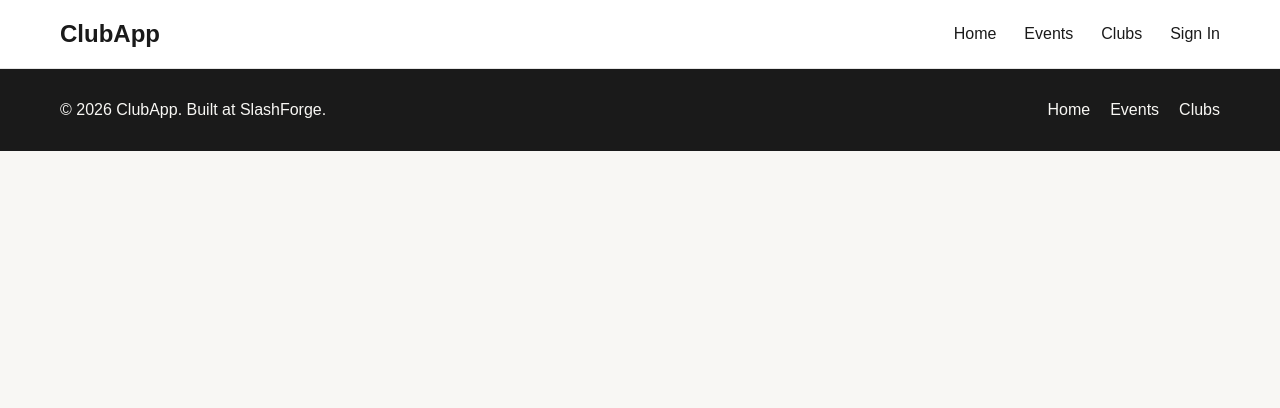
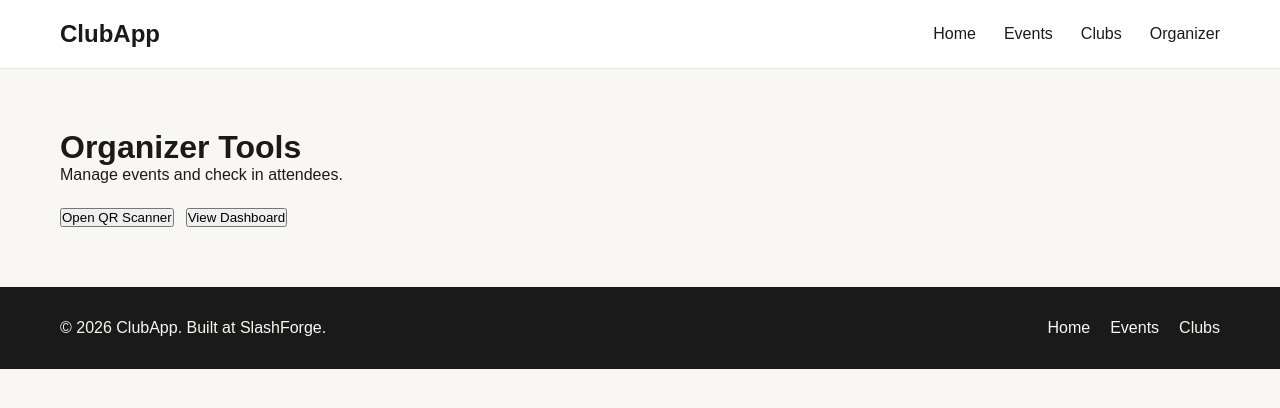
Before and after one commit to AdityaAjay07/SlashForge, a React (Vite) app: page /organizer in a window 1280 px wide. Shown: the top 408 px of the page. Built offline with nearby package versions, Linux system fonts and the light colour scheme; no server answers; the database is empty.

Commit message:
Add organizer page, dashboard page, remove accidental zip file

```diff
--- a/src/App.jsx
+++ b/src/App.jsx
@@ -8,6 +8,8 @@ import { supabase } from './supabaseClient'
 import Events from './pages/Events'
 import EventDetail from './pages/EventDetail'
 import Scanner from './pages/Scanner'
+import Dashboard from './pages/Dashboard'
+import Organizer from './pages/Organizer'
 
 import {
   Laptop,
@@ -53,6 +55,8 @@ function App() {
         <Route path="/events" element={<Events events={events} />} />
         <Route path="/events/:id" element={<EventDetail events={events} />} />
         <Route path="/scan" element={<Scanner />} />
+        <Route path="/dashboard" element={<Dashboard events={events} />} />
+        <Route path="/organizer" element={<Organizer />} />
       </Routes>
 
       <Footer />
--- a/src/components/Navbar.jsx
+++ b/src/components/Navbar.jsx
@@ -9,7 +9,7 @@ function Navbar() {
         <Link to="/">Home</Link>
         <Link to="/events">Events</Link>
         <a href="#clubs">Clubs</a>
-        <a href="#signin">Sign In</a>
+        <Link to="/organizer">Organizer</Link>
       </div>
     </nav>
   )
--- /dev/null
+++ b/src/pages/Dashboard.jsx
@@ -0,0 +1,65 @@
+import { useEffect, useState } from 'react'
+import { supabase } from '../supabaseClient'
+
+function Dashboard({ events }) {
+  const [stats, setStats] = useState({})
+
+  useEffect(() => {
+    async function fetchStats() {
+      const { data, error } = await supabase
+        .from('registrations')
+        .select('*')
+
+      if (error) {
+        console.error('Error fetching registrations:', error)
+        return
+      }
+
+      const grouped = {}
+      data.forEach((reg) => {
+        if (!grouped[reg.event_id]) {
+          grouped[reg.event_id] = { registered: 0, attended: 0 }
+        }
+        grouped[reg.event_id].registered += 1
+        if (reg.attended) {
+          grouped[reg.event_id].attended += 1
+        }
+      })
+
+      setStats(grouped)
+    }
+
+    fetchStats()
+  }, [])
+
+  return (
+    <div style={{ padding: '60px' }}>
+      <h1>Organizer Dashboard</h1>
+
+      <div style={{ marginTop: '24px' }}>
+        {events.map((event) => {
+          const eventStats = stats[event.id] || { registered: 0, attended: 0 }
+
+          return (
+            <div
+              key={event.id}
+              style={{
+                border: '1px solid #ddd',
+                borderRadius: '12px',
+                padding: '20px',
+                marginBottom: '16px'
+              }}
+            >
+              <h3>{event.title}</h3>
+              <p>📅 {event.date}</p>
+              <p>Registered: {eventStats.registered}</p>
+              <p>Attended: {eventStats.attended}</p>
+            </div>
+          )
+        })}
+      </div>
+    </div>
+  )
+}
+
+export default Dashboard
--- /dev/null
+++ b/src/pages/Organizer.jsx
@@ -0,0 +1,21 @@
+import { Link } from 'react-router-dom'
+
+function Organizer() {
+  return (
+    <div style={{ padding: '60px' }}>
+      <h1>Organizer Tools</h1>
+      <p>Manage events and check in attendees.</p>
+
+      <div style={{ marginTop: '24px', display: 'flex', gap: '12px' }}>
+        <Link to="/scan">
+          <button>Open QR Scanner</button>
+        </Link>
+        <Link to="/dashboard">
+          <button>View Dashboard</button>
+        </Link>
+      </div>
+    </div>
+  )
+}
+
+export default Organizer
```
Also changed, not shown: 1 other file (tests, documents, lock files or other folders).
